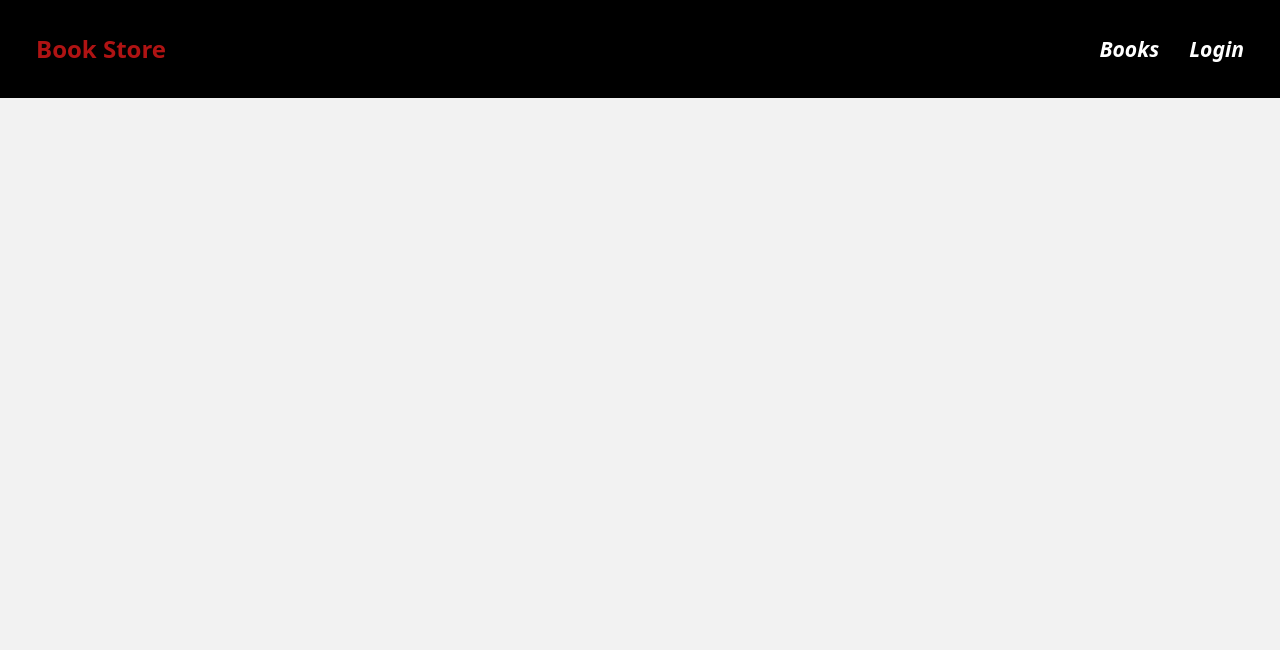
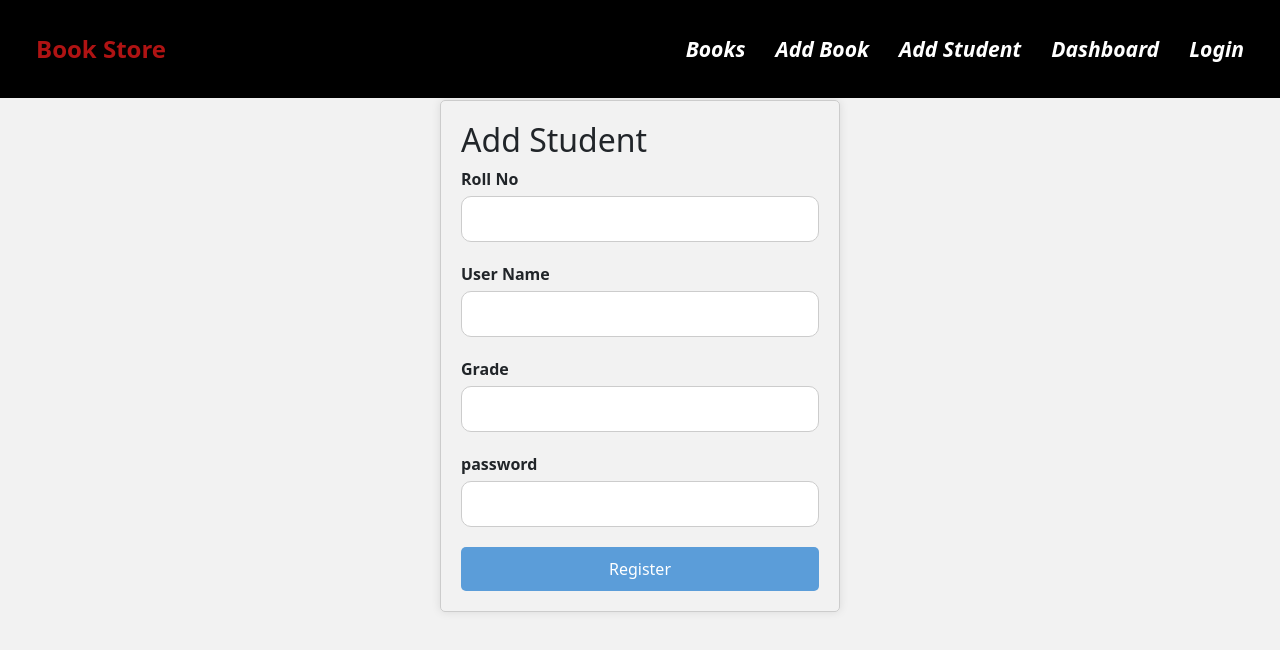
Before and after one commit to hassan1032/Crud-opertion-frontend, a React (Create React App) app: page /addstudent in a window 1280 px wide. Shown: the top 650 px of the page. Built offline with nearby package versions, Linux system fonts and the light colour scheme.

Commit message:
Add new files and code

```diff
--- a/package.json
+++ b/package.json
@@ -9,8 +9,10 @@
     "axios": "^1.6.8",
     "react": "^18.3.0",
     "react-dom": "^18.3.0",
+    "react-hot-toast": "^2.4.1",
     "react-router-dom": "^6.23.0",
     "react-scripts": "5.0.1",
+    "react-toastify": "^10.0.5",
     "web-vitals": "^2.1.4"
   },
   "scripts": {
--- a/src/App.js
+++ b/src/App.js
@@ -1,39 +1,29 @@
-import { BrowserRouter, Routes,Route } from "react-router-dom";
+import React from "react";
+import { BrowserRouter, Routes, Route } from "react-router-dom";
 import Home from "./component/Home";
 import Navbar from "./component/Navbar";
 import Books from "./component/Books";
 import Login from "./component/Login";
-
+import Dashborad from "./component/Dashborad";
+import  { Toaster } from 'react-hot-toast';
+import AddStudent from "./component/AddStudent";
 function App() {
   return (
-   <BrowserRouter>
-   <Navbar/>
-   <Routes>
-    <Route path="/" element={<Home/>}/>
-    <Route path="/books" element={<Books/>}/>
-    <Route path="/login" element={<Login/>}/>
+    <>
 
+    <Toaster/>
+      <BrowserRouter>
 
-
-
-
-
-
-
-
-
-
-
-
-
-
-
-
-
-
-   </Routes>
-   </BrowserRouter>
-
+        <Navbar />
+        <Routes>
+          <Route path="/" element={<Home />} />
+          <Route path="/books" element={<Books />} />
+          <Route path="/login" element={<Login />} />
+          <Route path="/dashboard" element={<Dashborad />} />
+          <Route path="/addstudent" element={<AddStudent />} />
+        </Routes>
+      </BrowserRouter>
+    </>
   );
 }
 
--- /dev/null
+++ b/src/component/AddStudent.jsx
@@ -0,0 +1,33 @@
+import React from 'react'
+import "./student.css";
+
+const AddStudent = () => {
+  return (
+  <>
+  <div className="student-form-container">
+    <form className='student-form'>
+        <h2 className='a-2'>Add Student</h2>
+        <div className="form-group">
+            <label htmlFor="roll">Roll No</label>
+            <input type="text" id="roll"name="roll"/>
+        </div>
+        <div className="form-group">
+            <label htmlFor="username">User Name</label>
+            <input type="text" id="username"name="username"/>
+        </div>
+        <div className="form-group">
+            <label htmlFor="grade">Grade</label>
+            <input type="text" id="grade"name="grade"/>
+        </div>
+        <div className="form-group">
+            <label htmlFor="password">password</label>
+            <input type="password" id="password"name="password"/>
+        </div>
+        <button type='submit' className='butt-'>Register</button>
+    </form>
+  </div>
+  </>
+  )
+}
+
+export default AddStudent
--- a/src/component/Books.jsx
+++ b/src/component/Books.jsx
@@ -2,7 +2,12 @@ import React from 'react'
 
 const Books = () => {
   return (
-    <div>Books</div>
+    <div>Books
+        <h1>dfdsfsfd</h1>
+        <h1>dfdsfsfd</h1>
+        <h1>dfdsfsfd</h1><h1>dfdsfsfd</h1>
+        <h1>dfdsfsfd</h1>
+    </div>
   )
 }
 
--- /dev/null
+++ b/src/component/Dashborad.jsx
@@ -0,0 +1,17 @@
+import React from 'react'
+
+const Dashborad = () => {
+  return (
+    <div>
+        <h1>dfdsfsfd</h1>
+        <h1>dfdsfsfd</h1>
+        <h1>dfdsfsfd</h1>
+        <h1>dfdsfsfd</h1>
+        <h1>dfdsfsfd</h1>
+        <h1>dfdsfsfd</h1>
+
+    </div>
+  )
+}
+
+export default Dashborad
--- a/src/component/Login.jsx
+++ b/src/component/Login.jsx
@@ -1,52 +1,90 @@
-import React from 'react'
-import './Login.css'
-import axios from 'axios'
-import { useState } from 'react'
+import React from "react";
+import "./Login.css";
+import axios from "axios";
+import { useState } from "react";
+import { useNavigate } from "react-router-dom";
+import Cookies from "js-cookie";
+
+import toast from 'react-hot-toast';
 
 const Login = () => {
-  const [ username, setUsername] = useState('')
-  const [ password, setPassword] = useState('')
-  const [ role, setRole] = useState('user')
+  const [username, setUsername] = useState("");
+  const [password, setPassword] = useState("");
+  const [role, setRole] = useState("admin");
+  const navigate = useNavigate();
   axios.defaults.withCredentials = true;
 
-  const handleSubmit = async() => {
-    try{
-      const data=await axios.post(`http://localhost:4000/auth/login`,{username,password,role})
-      console.log("data>>>>>>>",data)
-    }catch(err){
-   console.log("error>>>",err)
-    }
-  }
+  const handleSubmit = async () => {
+    axios.defaults.withCredentials = true;
+    axios
+      .post(`http://localhost:4000/auth/login`, { username, password, role })
+      .then((res) => {
+        console.log("res>>>>>>", res);
+        Cookies.set("token", res?.data?.token);
+        navigate("/dashboard");
+        toast.success("Admin logged in successfully");
+        if (res.data.login && res.data.role === "admin") {
+          navigate("/dashboard");
+        }
+      })
 
-
-
+      .catch((err) => {
+        console.log("err>>>", err);
+        toast.error("Wrong Password");
+      });
+  };
 
   return (
-    <div className='loogin-pages'>
+    <div className="loogin-pages">
       <div className="login-container">
-        <h2 className='login'>Login</h2><br/>
+        <h2 className="login">Login</h2>
+        <br />
         <div className="form-group">
-          <label htmlFor="username" className='label'>Username</label>
-          <input className='A1' type='text' placeholder='Enter Your Username'
-          onChange={(e)=> setUsername(e.target.value)} />
+          <label htmlFor="username" className="label">
+            Username
+          </label>
+          <input
+            className="A1"
+            type="text"
+            placeholder="Enter Your Username"
+            onChange={(e) => setUsername(e.target.value)}
+          />
         </div>
         <div className="form-group">
-          <label htmlFor="password" className='label'>Password</label>
-          <input type='text' placeholder='Enter Your Password' className='A1'
-          onChange={(e)=> setPassword(e.target.value)}/>
+          <label htmlFor="password" className="label">
+            Password
+          </label>
+          <input
+            type="password"
+            placeholder="Enter Your Password"
+            className="A1"
+            onChange={(e) => setPassword(e.target.value)}
+          />
         </div>
         <div className="form-group">
-          <label htmlFor="role" className='label' >Role</label>
-         <select name="role" id="role" className='label'
-         onChange={(e)=> setRole(e.target.value)}>
-          <option value="admin" className=''>Admin</option>
-          <option value="user" className=''>User</option>
-         </select>
+          <label htmlFor="role" className="label">
+            Role
+          </label>
+          <select
+            name="role"
+            id="role"
+            className="label"
+            onChange={(e) => setRole(e.target.value)}
+          >
+            <option value="admin" className="">
+              Admin
+            </option>
+            <option value="user" className="">
+              User
+            </option>
+          </select>
         </div>
-        <button className='button' onClick={handleSubmit}>Login</button>
+        <button className="button" onClick={handleSubmit}>
+          Login
+        </button>
       </div>
     </div>
-  )
-}
+  );
+};
 
-export default Login
+export default Login;
--- a/src/component/Navbar.jsx
+++ b/src/component/Navbar.jsx
@@ -10,6 +10,9 @@ const Navbar = () => {
         </div>
         <div className="navbar-right">
             <Link to="/books" className='navbar-link'>Books</Link>
+            <Link to="/addbook" className='navbar-link'>Add Book</Link>
+            <Link to="/addstudent" className='navbar-link'>Add Student</Link>
+            <Link to="/dashboard" className='navbar-link'>Dashboard</Link>
             <Link to="/login" className='navbar-link'>Login</Link>
         </div>
     </nav>
--- /dev/null
+++ b/src/component/student.css
@@ -0,0 +1,66 @@
+
+.body{
+    margin: 0;
+    padding: 0;
+}
+.student-form-container {
+    width: 100%;
+  max-width: 400px;
+  margin: 0 auto;
+  padding: 20px;
+  margin-top: 100px;
+  border: 1px solid #ccc;
+  border-radius: 5px;
+  box-shadow: 0 0 10px rgba(0, 0, 0, 0.1);
+  }
+
+  .student-form {
+    display: flex;
+    flex-direction: column;
+  }
+
+  .form-group {
+    margin-bottom: 20px;
+  }
+
+  label {
+    font-weight: bold;
+  }
+
+  input {
+    width: 100%;
+    padding: 10px;
+    border: 1px solid #ccc;
+    border-radius: 5px;
+    transition: border-color 0.3s ease;
+  }
+
+  input:focus {
+    outline: none;
+    border-color: #5b9dd9;
+  }
+
+  button {
+    padding: 10px 20px;
+    background-color: #5b9dd9;
+    color: #fff;
+    border: none;
+    border-radius: 5px;
+    cursor: pointer;
+    transition: background-color 0.3s ease, box-shadow 0.3s ease;
+  }
+
+  button:hover {
+    background-color: #437bb0;
+    box-shadow: 0 0 10px rgba(0, 0, 0, 0.2);
+  }
+
+  @media (max-width: 480px) {
+    .student-form-container {
+      padding: 10px;
+    }
+
+    input {
+      font-size: 14px;
+    }
+  }
```
Also changed, not shown: 1 other file (tests, documents, lock files or other folders).
